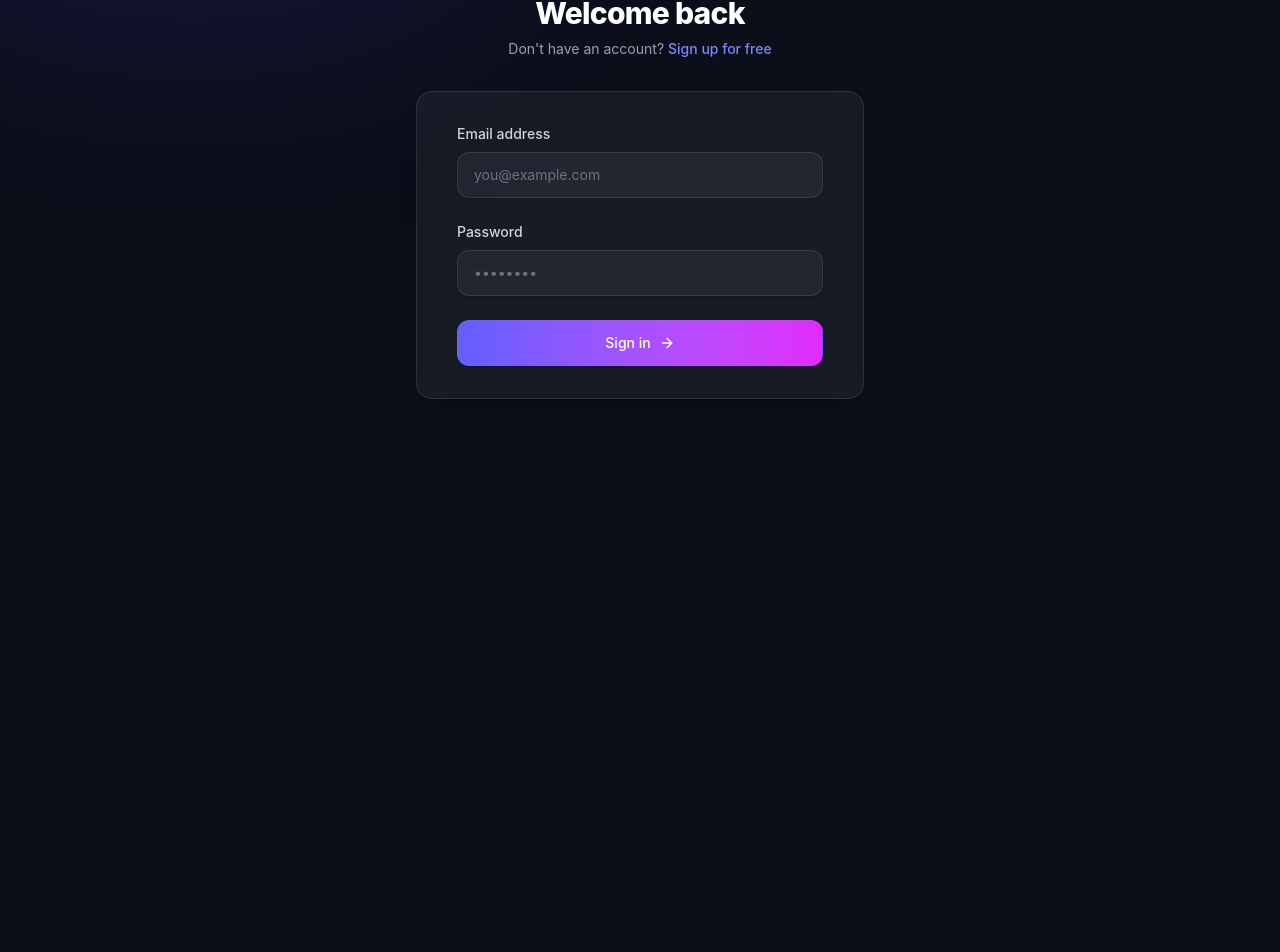
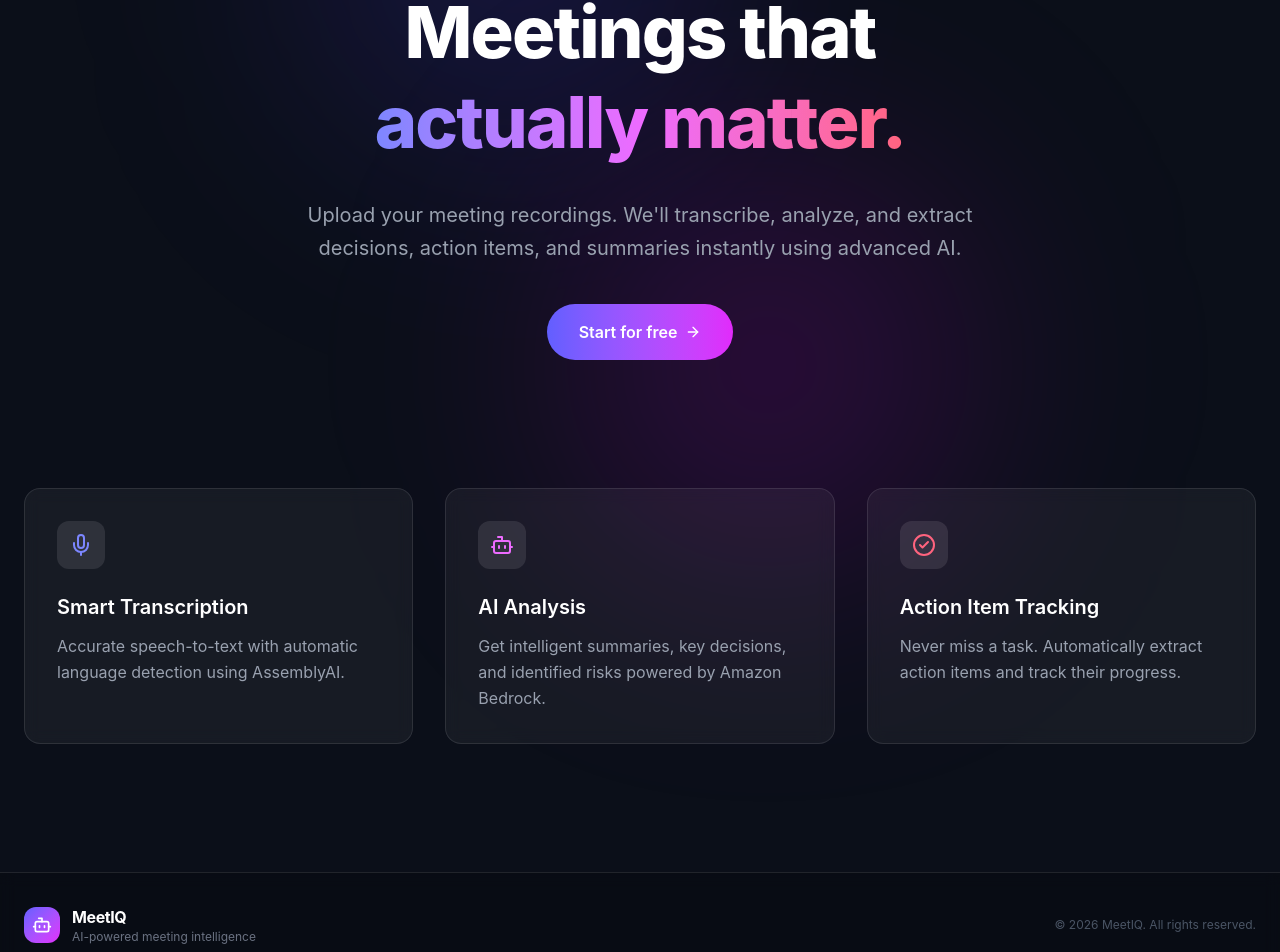
Before and after one commit to pushkarpawar01/MeetIQ, a React (Vite) app in the folder client/: page / in a window 1280 px wide. Before the commit this address led to /login. Shown: the part 243-1195 px from the top of the page. Before the commit the page ends 800 px from the top, so only its background shows below. Built offline with nearby package versions, Linux system fonts and the light colour scheme.

Commit message:
Add global footer to all pages and remove social links

```diff
--- a/client/src/App.jsx
+++ b/client/src/App.jsx
@@ -6,10 +6,13 @@ import Dashboard from './pages/Dashboard';
 import MeetingDetails from './pages/MeetingDetails';
 import ProfilePage from './pages/ProfilePage';
 import History from './pages/History';
+import LandingPage from './pages/LandingPage';
 import Sidebar from './components/Sidebar';
+import Footer from './components/Footer';
 
 function App() {
   const [token, setToken] = useState(() => localStorage.getItem('token'));
+  const [sidebarOpen, setSidebarOpen] = useState(false);
 
   const logout = () => {
     localStorage.removeItem('token');
@@ -20,18 +23,46 @@ function App() {
 
   return (
     <Router>
-      {isAuthenticated && <Sidebar onLogout={logout} />}
-      <div className={isAuthenticated ? "ml-64 min-h-screen bg-[#0B0F19] p-6 text-white" : "min-h-screen bg-[#0B0F19] text-white"}>
+      {isAuthenticated && (
+        <Sidebar
+          onLogout={logout}
+          isOpen={sidebarOpen}
+          onClose={() => setSidebarOpen(false)}
+        />
+      )}
+      <div className={isAuthenticated ? "md:ml-64 min-h-screen flex flex-col bg-[#0B0F19] text-white" : "min-h-screen flex flex-col bg-[#0B0F19] text-white"}>
+        {/* Mobile top bar — only shown when authenticated */}
+        {isAuthenticated && (
+          <div className="md:hidden flex items-center gap-3 p-4 mb-2">
+            <button
+              id="sidebar-toggle"
+              onClick={() => setSidebarOpen(true)}
+              className="p-2 rounded-lg bg-white/10 hover:bg-white/20 transition-colors text-white"
+            >
+              <svg xmlns="http://www.w3.org/2000/svg" className="w-5 h-5" fill="none" viewBox="0 0 24 24" stroke="currentColor">
+                <path strokeLinecap="round" strokeLinejoin="round" strokeWidth={2} d="M4 6h16M4 12h16M4 18h16" />
+              </svg>
+            </button>
+            <span className="text-lg font-bold tracking-tight text-white">MeetIQ</span>
+          </div>
+        )}
+
+        {/* Main Content Area */}
+        <div className={`flex-1 ${isAuthenticated ? 'p-4 md:p-6' : ''}`}>
           <Routes>
-          <Route path="/" element={<Navigate to={isAuthenticated ? "/dashboard" : "/login"} replace />} />
+            <Route path="/" element={isAuthenticated ? <Navigate to="/dashboard" replace /> : <LandingPage />} />
             <Route path="/login" element={isAuthenticated ? <Navigate to="/dashboard" replace /> : <LoginPage setToken={setToken} />} />
             <Route path="/register" element={isAuthenticated ? <Navigate to="/dashboard" replace /> : <RegisterPage setToken={setToken} />} />
             <Route path="/dashboard" element={isAuthenticated ? <Dashboard /> : <Navigate to="/login" replace />} />
             <Route path="/history" element={isAuthenticated ? <History /> : <Navigate to="/login" replace />} />
             <Route path="/meeting/:id" element={isAuthenticated ? <MeetingDetails /> : <Navigate to="/login" replace />} />
             <Route path="/profile" element={isAuthenticated ? <ProfilePage /> : <Navigate to="/login" replace />} />
-          <Route path="*" element={<Navigate to={isAuthenticated ? "/dashboard" : "/login"} replace />} />
+            <Route path="*" element={<Navigate to={isAuthenticated ? "/dashboard" : "/"} replace />} />
           </Routes>
+        </div>
+
+        {/* Global Footer */}
+        <Footer />
       </div>
     </Router>
   );
--- /dev/null
+++ b/client/src/components/Footer.jsx
@@ -0,0 +1,29 @@
+import { Bot } from 'lucide-react';
+
+const Footer = () => {
+  return (
+    <footer className="w-full mt-auto border-t border-white/10 bg-black/20 backdrop-blur-sm z-10 relative">
+      <div className="max-w-7xl mx-auto px-6 py-8">
+        <div className="flex flex-col md:flex-row items-center justify-between gap-6">
+          {/* Branding */}
+          <div className="flex items-center gap-3">
+            <div className="bg-gradient-to-br from-indigo-500 to-fuchsia-500 p-2 rounded-xl">
+              <Bot className="w-5 h-5 text-white" />
+            </div>
+            <div>
+              <p className="text-base font-bold tracking-tight text-white">MeetIQ</p>
+              <p className="text-xs text-gray-500">AI-powered meeting intelligence</p>
+            </div>
+          </div>
+
+          {/* Copyright - Socials removed as requested */}
+          <div className="flex flex-col items-center md:items-end gap-3">
+            <p className="text-xs text-gray-600">© {new Date().getFullYear()} MeetIQ. All rights reserved.</p>
+          </div>
+        </div>
+      </div>
+    </footer>
+  );
+};
+
+export default Footer;
--- a/client/src/components/Sidebar.jsx
+++ b/client/src/components/Sidebar.jsx
@@ -1,5 +1,5 @@
 import { NavLink, useNavigate } from 'react-router-dom';
-import { Bot, LayoutDashboard, Clock, UserCircle, LogOut } from 'lucide-react';
+import { Bot, LayoutDashboard, Clock, UserCircle, LogOut, X } from 'lucide-react';
 
 const navItems = [
   { to: '/dashboard', icon: LayoutDashboard, label: 'Dashboard' },
@@ -7,26 +7,50 @@ const navItems = [
   { to: '/profile',   icon: UserCircle,      label: 'Profile'   },
 ];
 
-const Sidebar = ({ onLogout }) => {
+const Sidebar = ({ onLogout, isOpen, onClose }) => {
   const navigate = useNavigate();
 
   const handleLogout = () => {
-    if (onLogout) {
-      onLogout();
-    } else {
-      localStorage.removeItem('token');
-    }
+    if (onLogout) onLogout();
+    else localStorage.removeItem('token');
     navigate('/login');
   };
 
+  const handleNavClick = () => {
+    if (onClose) onClose(); // close drawer on mobile after nav
+  };
+
   return (
-    <aside className="fixed top-0 left-0 h-screen w-64 bg-[#0d1117] border-r border-white/10 flex flex-col z-50">
+    <>
+      {/* Mobile backdrop overlay */}
+      {isOpen && (
+        <div
+          className="fixed inset-0 bg-black/50 z-40 md:hidden"
+          onClick={onClose}
+        />
+      )}
+
+      <aside className={`
+        fixed top-0 left-0 h-screen w-64 bg-[#0d1117] border-r border-white/10 flex flex-col z-50
+        transition-transform duration-300 ease-in-out
+        ${isOpen ? 'translate-x-0' : '-translate-x-full'}
+        md:translate-x-0
+      `}>
         {/* Logo */}
-      <div className="flex items-center gap-3 px-6 py-5 border-b border-white/10">
+        <div className="flex items-center justify-between px-6 py-5 border-b border-white/10">
+          <div className="flex items-center gap-3">
             <div className="bg-gradient-to-br from-indigo-500 to-fuchsia-500 p-2 rounded-xl flex-shrink-0">
               <Bot className="w-5 h-5 text-white" />
             </div>
             <span className="text-lg font-bold tracking-tight text-white">MeetIQ</span>
+          </div>
+          {/* Close button — only visible on mobile */}
+          <button
+            onClick={onClose}
+            className="md:hidden p-1 rounded-lg text-gray-400 hover:text-white hover:bg-white/10 transition-colors"
+          >
+            <X className="w-5 h-5" />
+          </button>
         </div>
 
         {/* Navigation */}
@@ -35,6 +59,7 @@ const Sidebar = ({ onLogout }) => {
             <NavLink
               key={to}
               to={to}
+              onClick={handleNavClick}
               className={({ isActive }) =>
                 `flex items-center gap-3 px-4 py-3 rounded-xl text-sm font-medium transition-all group
                 ${isActive
@@ -64,6 +89,7 @@ const Sidebar = ({ onLogout }) => {
           </button>
         </div>
       </aside>
+    </>
   );
 };
 
--- a/client/src/pages/LandingPage.jsx
+++ b/client/src/pages/LandingPage.jsx
@@ -3,14 +3,14 @@ import { Bot, Mic, Sparkles, CheckCircle2, ArrowRight } from 'lucide-react';
 
 const LandingPage = () => {
   return (
-    <div className="min-h-screen bg-[#0B0F19] text-white overflow-hidden selection:bg-indigo-500 selection:text-white">
+    <div className="min-h-screen bg-[#0B0F19] text-white overflow-hidden selection:bg-indigo-500 selection:text-white flex flex-col">
       {/* Background gradients */}
       <div className="fixed inset-0 z-0">
         <div className="absolute top-0 left-1/4 w-96 h-96 bg-indigo-600/20 rounded-full blur-[128px]"></div>
         <div className="absolute bottom-0 right-1/4 w-96 h-96 bg-fuchsia-600/20 rounded-full blur-[128px]"></div>
       </div>
 
-      <nav className="relative z-10 flex items-center justify-between px-6 py-4 max-w-7xl mx-auto">
+      <nav className="relative z-10 flex items-center justify-between px-6 py-4 max-w-7xl mx-auto w-full">
         <div className="flex items-center gap-2">
           <div className="bg-gradient-to-br from-indigo-500 to-fuchsia-500 p-2 rounded-xl">
             <Bot className="w-6 h-6 text-white" />
@@ -27,7 +27,7 @@ const LandingPage = () => {
         </div>
       </nav>
 
-      <main className="relative z-10 max-w-7xl mx-auto px-6 pt-24 pb-32">
+      <main className="relative z-10 flex-1 max-w-7xl mx-auto px-6 pt-24 pb-32 w-full">
         <div className="text-center max-w-3xl mx-auto">
           <div className="inline-flex items-center gap-2 px-3 py-1 rounded-full bg-white/5 border border-white/10 mb-8 backdrop-blur-sm">
             <Sparkles className="w-4 h-4 text-fuchsia-400" />
@@ -57,12 +57,12 @@ const LandingPage = () => {
             {
               icon: <Mic className="w-6 h-6 text-indigo-400" />,
               title: "Smart Transcription",
-              desc: "Accurate speech-to-text with automatic speaker diarization using Amazon Transcribe."
+              desc: "Accurate speech-to-text with automatic language detection using AssemblyAI."
             },
             {
               icon: <Bot className="w-6 h-6 text-fuchsia-400" />,
               title: "AI Analysis",
-              desc: "Get intelligent summaries, key decisions, and identified risks powered by LLMs."
+              desc: "Get intelligent summaries, key decisions, and identified risks powered by Amazon Bedrock."
             },
             {
               icon: <CheckCircle2 className="w-6 h-6 text-rose-400" />,
@@ -80,6 +80,8 @@ const LandingPage = () => {
           ))}
         </div>
       </main>
+
+
     </div>
   );
 };
```
Also changed, not shown: 1 other file (tests, documents, lock files or other folders). Lines whose indentation alone changed are shown as unchanged.
